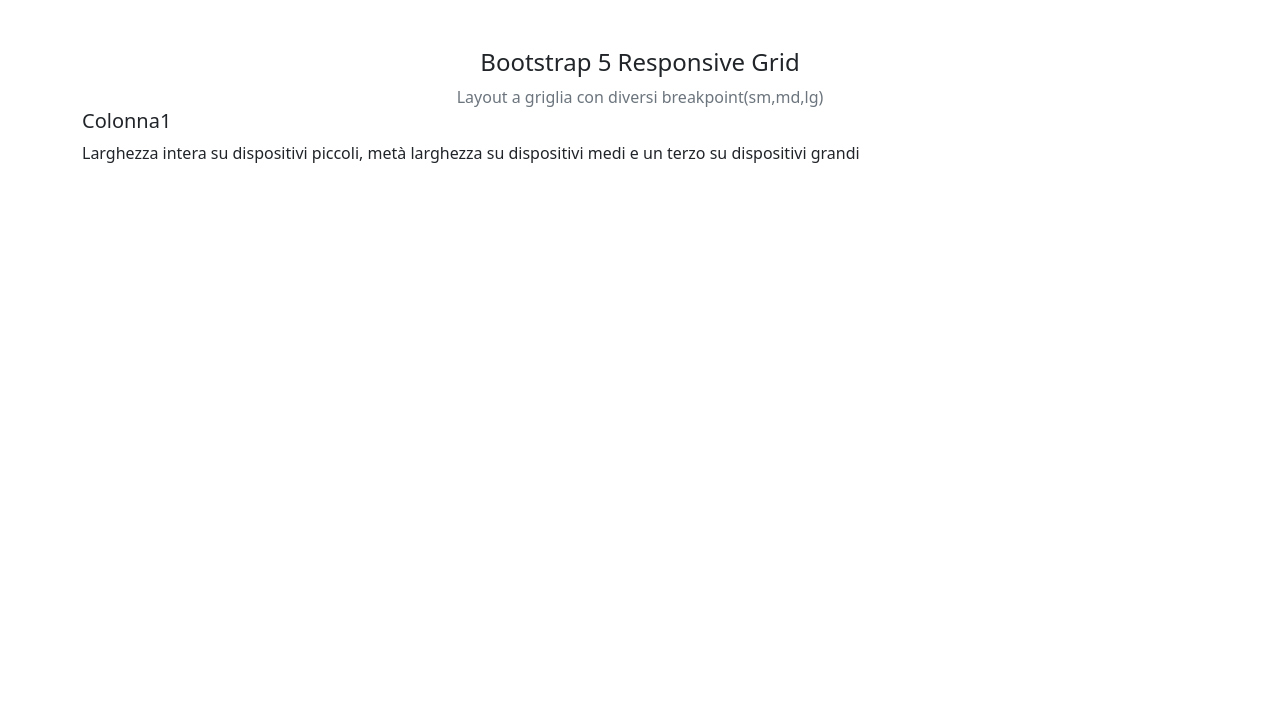
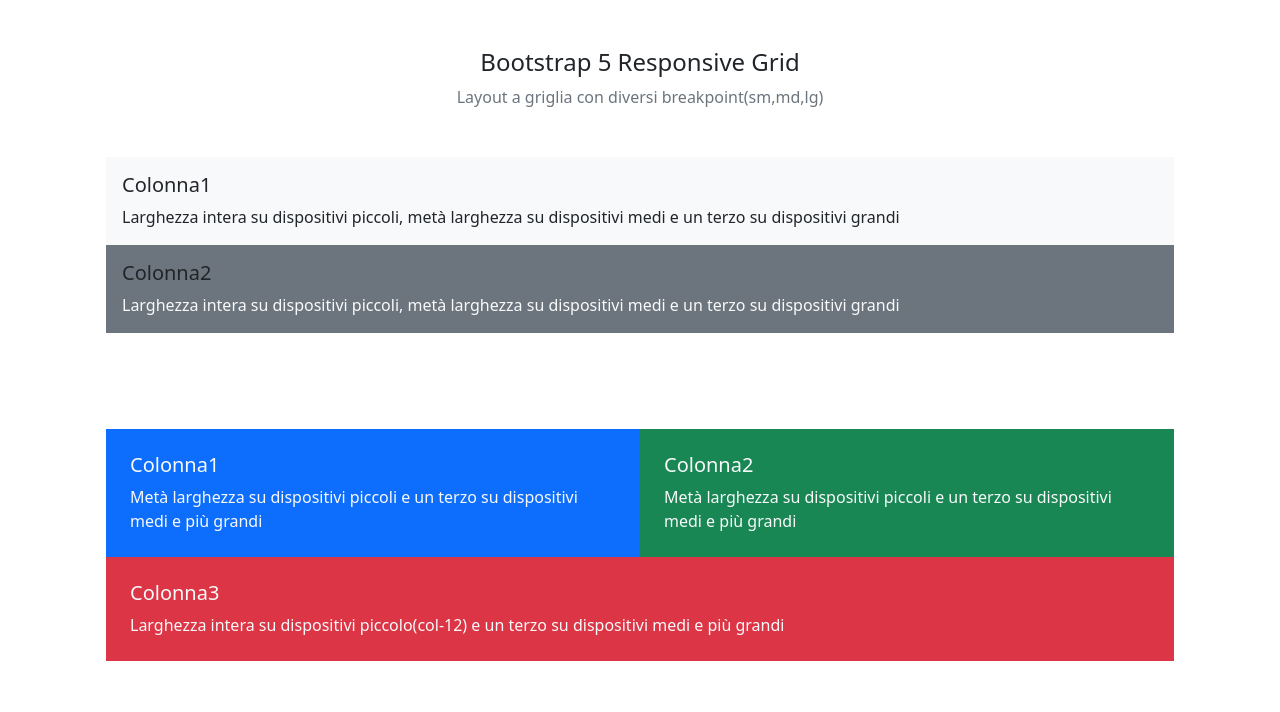
Before and after one commit to MattiaToscano/htmlcss-bootstrap-layout, a plain HTML site: page index.html in a window 1280 px wide. Drawn offline with nearby package versions, Linux system fonts and the light colour scheme.

Commit message:
[UPD] Creata prima griglia

```diff
--- a/index.html
+++ b/index.html
@@ -14,17 +14,39 @@
                     <h4> Bootstrap 5 Responsive Grid</h4>
                     <span class="text-secondary">Layout a griglia con diversi breakpoint(sm,md,lg)</span>
                 </div>
-                <div class="container">
+                <div class="container  p-5">
                     <div class="row">
-                        <div class="col-12">
+                        <div class="col-12 bg-light p-3">
                             <h5> Colonna1</h5>
                             <span>Larghezza intera su dispositivi piccoli, metà larghezza su dispositivi medi e un terzo su dispositivi grandi</span>
                         </div>
-                        <div class="col-12">
-
+                        <div class="col-12  bg-secondary p-3">
+                            <h5>Colonna2</h5>
+                            <span class="text-light">Larghezza intera su dispositivi piccoli, metà larghezza su dispositivi medi e un terzo su dispositivi grandi</span>
                         </div>
                     </div>
                 </div>
+                <div class="container p-5">
+                    <div class="row text-light">
+                        <div class="col-6 bg-primary p-4">
+                            <h5>Colonna1</h5>
+                            <span >Metà larghezza su dispositivi piccoli e un terzo su dispositivi medi e più grandi</span>
+                        </div>
+                        <div class="col-6 bg-success p-4">
+                            <h5>Colonna2</h5>
+                            <span>Metà larghezza su dispositivi piccoli e un terzo su dispositivi medi e più grandi</span>
+                        </div>
+                        <div class="col-12 bg-danger p-4">
+                            <h5>Colonna3</h5>
+                            <span>Larghezza intera su dispositivi piccolo(col-12) e un terzo su dispositivi medi e più grandi</span>
+                        </div>
+                    </div>
+                </div>
+
+
+
+
+
             </div>
     </header>
     <body></body>
```
